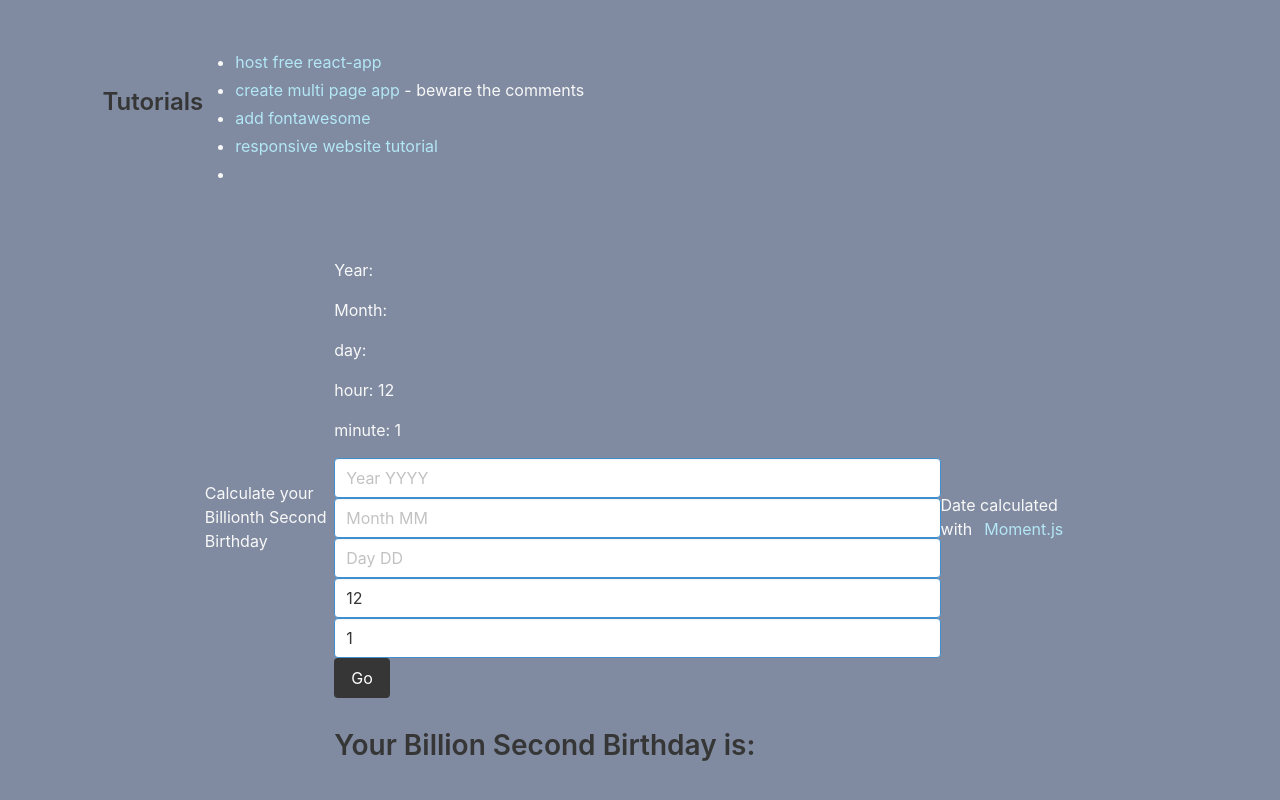
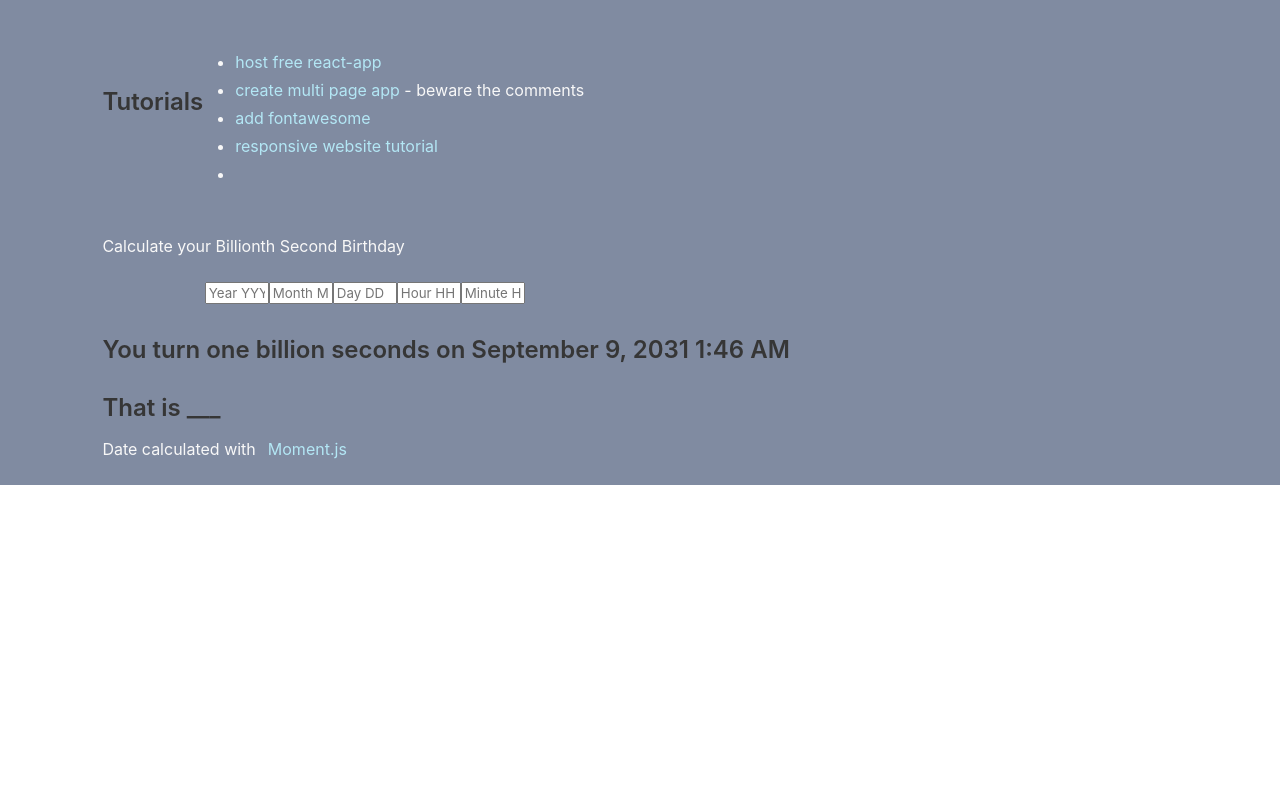
Before and after one commit to Graezer/geza-hp, a React (Create React App) app: page /Coding in a window 1280 px wide. Shown: the part 598-1398 px from the top of the page. After the commit the page ends 1083 px from the top, so only its background shows below. Built offline with nearby package versions, Linux system fonts and the light colour scheme.

Commit message:
complete billion seconds, add some styling

```diff
--- a/src/App.js
+++ b/src/App.js
@@ -1,6 +1,6 @@
-import './App.scss';
+import './App.scss'
 
-import { Route, Routes } from 'react-router-dom';
+import { Route, Routes } from 'react-router-dom'
 
 import NavBar from './components/NavBar.js'
 import Home from './Home.js'
--- a/src/projects/BillionBirthday.js
+++ b/src/projects/BillionBirthday.js
@@ -1,13 +1,14 @@
 import React, { useState } from 'react'
 import moment from 'moment'
+import './billion_birthday.scss'
 
 function BillionBirthday() {
 
   const [year, setYear] = useState('')
   const [month, setMonth] = useState('')
   const [day, setDay] = useState('')
-  const [hour, setHour] = useState('12')
-  const [minute, setMinute] = useState('1')
+  const [hour, setHour] = useState('')
+  const [minute, setMinute] = useState('')
   const date = {year, month, day, hour, minute}
 
   const handleSubmit = (e) => {
@@ -25,28 +26,33 @@
     )
   }
 
-  const calcDate = (x) => {calculate(date.year,date.month,date.day,date.hour,date.minute)}
-  console.log(calcDate())
+  function calc () {
+    return calculate(date.year,date.month,date.day,date.hour,date.minute)
+  }
+
+  function calculateFromNow (y,m,d){
+    return (moment(`${y}${m}${d}`,'YYYYMMDD').fromNow())
+  }
+
+  function calcFromNow(){
+    return calculateFromNow(date.year, date.month, date.day)
+  }
+
 
   return (
-    <div className='content'>
+    <div className=''>
       <label>Calculate your Billionth Second Birthday </label>
-      <form className='' onSubmit={handleSubmit}>
-        <p>Year: {year}</p>
-        <p>Month: {month}</p>
-        <p>day: {day}</p>
-        <p>hour: {hour}</p>
-        <p>minute: {minute}</p>
+      <form className='content' onSubmit={handleSubmit}>
 
-        <input type="text" onChange={(e) => setYear(e.target.value)} className='input is-info' placeholder='Year YYYY' pattern='[0-9]*' value={year}  />
-        <input type="text" onChange={(e) => setMonth(e.target.value)} className='input is-info' placeholder='Month MM' pattern='[0-9]*' value={month} />
-        <input type="text" onChange={(e) => setDay(e.target.value)} className='input is-info' placeholder='Day DD' pattern='[0-9]*' value={day} />
-        <input type="text" onChange={(e) => setHour(e.target.value)} className='input is-info' placeholder='Hour HH' pattern='[0-9]*' value={hour}/>
-        <input type="text" onChange={(e) => setMinute(e.target.value)} className='input is-info' placeholder='Minute HH' pattern='[0-9]*' value={minute}/>
-
-        <button type="submit" className='button is-dark'>Go</button>
-        <h2>Your Billion Second Birthday is: {calcDate}</h2>
+        <input type="text" onChange={(e) => setYear(e.target.value)} className='date-input is-info' placeholder='Year YYYY' pattern='[0-9]*' value={year}  />
+        <input type="text" onChange={(e) => setMonth(e.target.value)} className='date-input is-info' placeholder='Month MM' pattern='[0-9]*' value={month} />
+        <input type="text" onChange={(e) => setDay(e.target.value)} className='date-input is-info' placeholder='Day DD' pattern='[0-9]*' value={day} />
+        <input type="text" onChange={(e) => setHour(e.target.value)} className='date-input is-info' placeholder='Hour HH' pattern='[0-9]*' value={hour}/>
+        <input type="text" onChange={(e) => setMinute(e.target.value)} className='date-input is-info' placeholder='Minute HH' pattern='[0-9]*' value={minute}/>
+        {/* <button type="submit" className='button is-dark'>Go</button>  */}
       </form>
+        <h3> You {(calc() <= moment().format('YYYYMMDD') ? 'turned' : 'turn')} one billion seconds on {(calc() === 'Invalid date' ? '___' : calc())}</h3>
+        <h3> That is {(calcFromNow() === 'Invalid date' ? '___' : calcFromNow())}</h3>
       <p>Date calculated with<a className='App-link m-3' href="https://momentjs.com/" target="_blank" rel="noreferrer">Moment.js</a></p>
     </div>
   )
--- /dev/null
+++ b/src/projects/billion_birthday.scss
@@ -0,0 +1,4 @@
+.date-input {
+  max-width: 4rem;
+  max-height: 3rem;
+}
```
